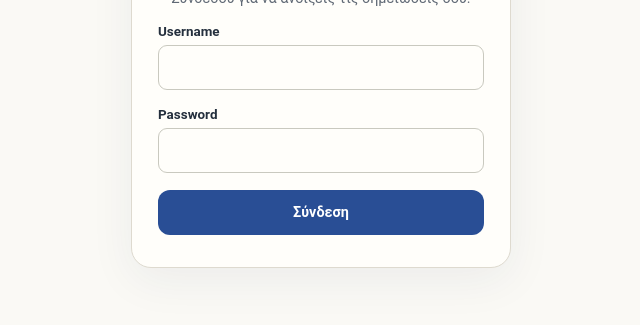
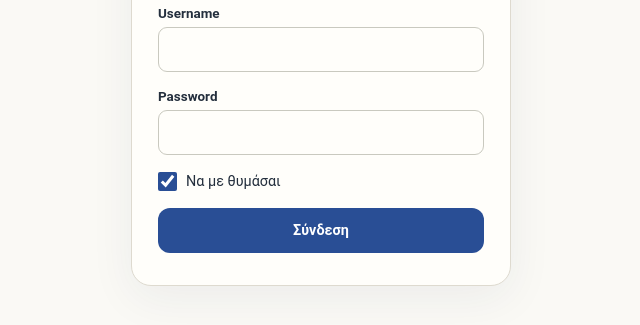
Before and after one commit to Andrew201456/Planner, a plain HTML site: page dist/index.html in a window 1280 px wide. Shown: the part 357-682 px from the top of the page, without its empty margins (319-959 px from the left). Drawn offline with Linux system fonts and the light colour scheme.

Commit message:
Add optional remembered Planner login

```diff
--- a/dist/index.html
+++ b/dist/index.html
@@ -13,6 +13,7 @@
   <style>
     .login-screen{min-height:100dvh;display:grid;place-items:center;padding:24px}
     .login-card{width:min(100%,380px);display:grid;gap:17px;padding:32px 26px;background:#fffefa;border:1px solid #dedacf;border-radius:20px;box-shadow:0 12px 45px #25354d10}
+    .remember-login{display:flex;align-items:center;gap:9px;font-size:.9rem;cursor:pointer}.remember-login input{width:19px;height:19px;accent-color:#294e95;margin:0}
     .login-card img{margin:auto}.login-card h1,.login-card>p{text-align:center}.login-card h1{font-size:2.4rem;color:#243c64}.login-card>p{font-size:.9rem;color:#606975}.login-card .primary{width:100%}
   </style>
   <script src="./app.js" defer></script>
@@ -25,6 +26,7 @@
       <p>Συνδέσου για να ανοίξεις τις σημειώσεις σου.</p>
       <label class="field">Username<input id="login-username" type="text" autocomplete="username" required autocapitalize="none" spellcheck="false"></label>
       <label class="field">Password<input id="login-password" type="password" autocomplete="current-password" required></label>
+      <label class="remember-login"><input id="login-remember" type="checkbox" checked> Να με θυμάσαι</label>
       <p id="login-error" class="form-error" role="alert" hidden></p>
       <button type="submit" class="primary" id="login-submit">Σύνδεση</button>
     </form>
```
